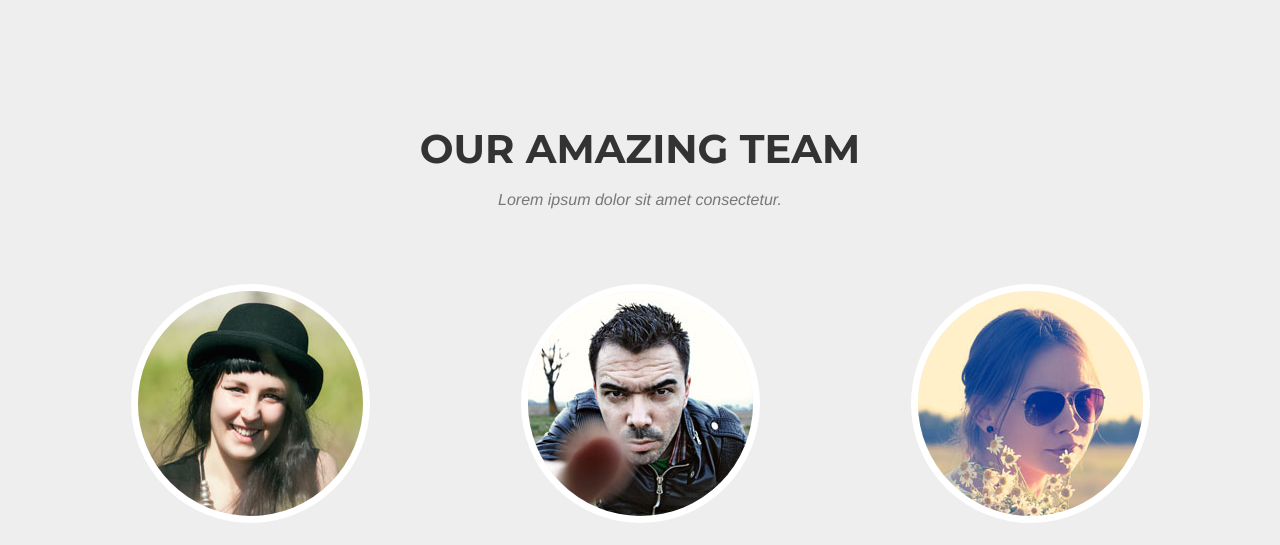
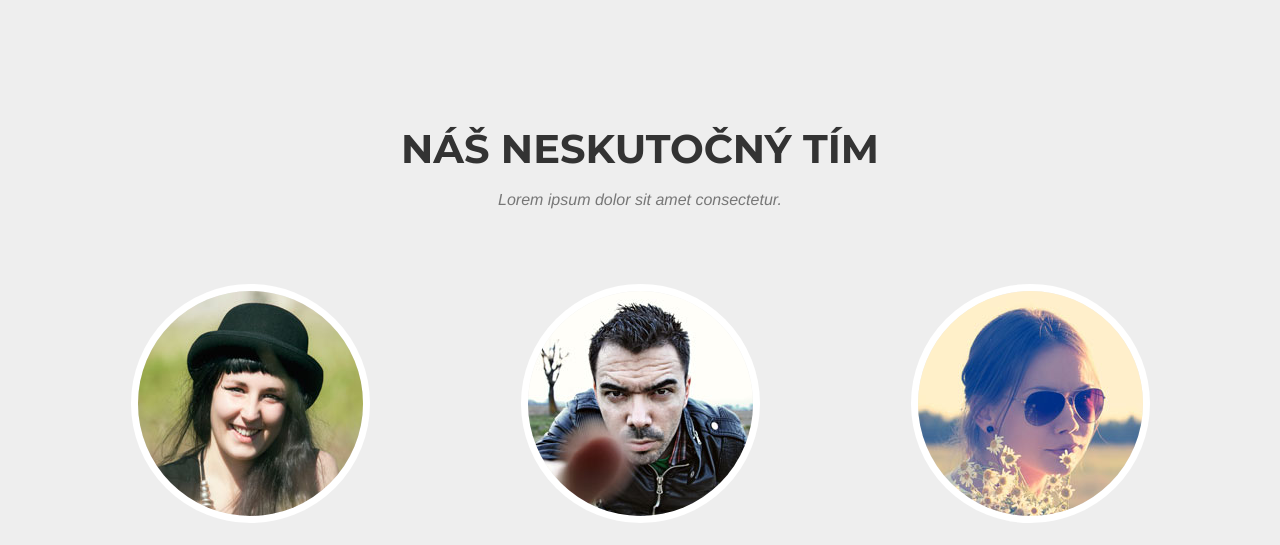
Before and after one commit to ceckoo/bootstrap, a website: page index.html in a window 1280 px wide. Shown: the part 4560-5105 px from the top of the page. Drawn offline with nearby package versions, Linux system fonts and the light colour scheme; a web font is replaced by a local one.

Commit message:
edit: text 26

```diff
--- a/index.html
+++ b/index.html
@@ -307,7 +307,7 @@
         <div class="container">
             <div class="row">
                 <div class="col-lg-12 text-center">
-                    <h2 class="section-heading">Our Amazing Team</h2>
+                    <h2 class="section-heading">Náš neskutočný tím</h2>
                     <h3 class="section-subheading text-muted">Lorem ipsum dolor sit amet consectetur.</h3>
                 </div>
             </div>
```
